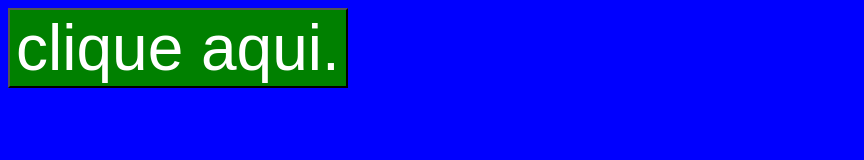
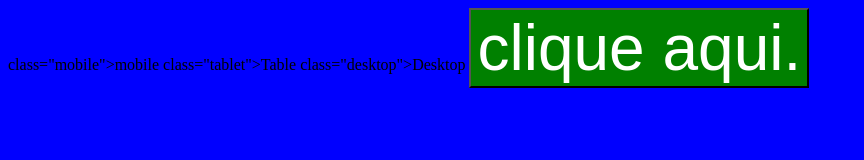
Before and after one commit to guhhrlk/g243i1t, a plain HTML site: page index.html in a window 1280 px wide. Shown: the whole page, without its empty margins (0-864 px from the left). Drawn offline with Linux system fonts and the light colour scheme.

Commit message:
atualizacao

```diff
--- a/index.html
+++ b/index.html
@@ -8,6 +8,11 @@
     <link rel="stylesheet" href="./estilo/basico.css">
 </head>
 <body>
+  <head class="barra">
+    <span> class="mobile">mobile</span>
+    <span> class="tablet">Table</span>
+    <span> class="desktop">Desktop</span>
+  </head>
   <button class="btn" onclick="aperte();">clique aqui. </button>
 </body>
 </html>
```
